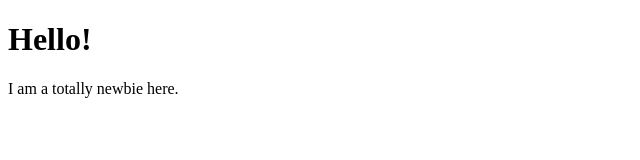
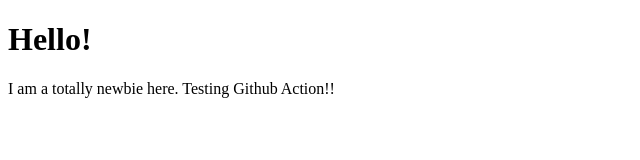
Before and after one commit to MNIN-Dahye/MNIN-Dahye.github.io, a plain HTML site: page index.html in a window 1280 px wide. Shown: the whole page, without its empty margins (0-640 px from the left). Drawn offline with Linux system fonts and the light colour scheme.

Commit message:
Github Action Test

```diff
--- a/index.html
+++ b/index.html
@@ -9,5 +9,7 @@
     <h1>Hello!</h1>
 
     I am a totally newbie here.
+
+    Testing Github Action!!
 </body>
 </html>
```
